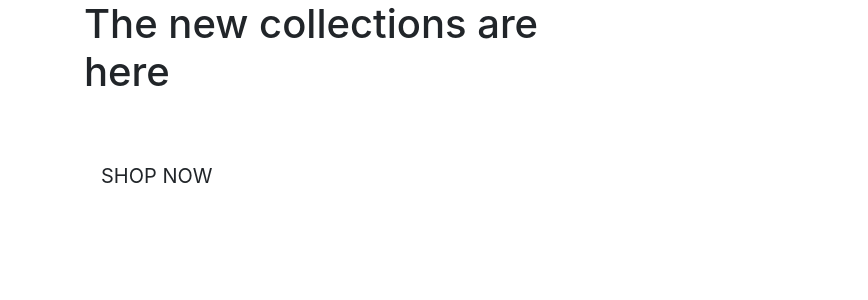
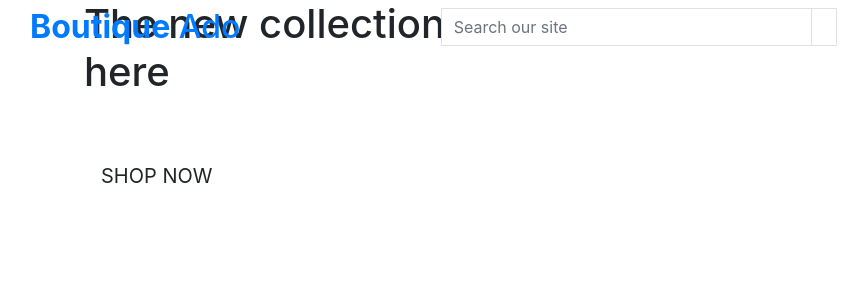
Before and after one commit to Tom-Nagy/boutique-ado, a Django app: page / in a window 1280 px wide. Shown: the top 300 px of the page, without its empty margins (1-869 px from the left). Run offline with Django 3.2, Linux system fonts and the light colour scheme; some libraries are stand-ins or nearby versions.

Commit message:
Add header in base template

```diff
--- a/templates/base.html
+++ b/templates/base.html
@@ -2,6 +2,7 @@
 
 <!doctype html>
 <html lang="en">
+
 <head>
 
   {% block meta %}
@@ -14,17 +15,24 @@
   {% endblock %}
 
   {% block corecss %}
-        <link rel="stylesheet" href="https://stackpath.bootstrapcdn.com/bootstrap/4.4.1/css/bootstrap.min.css" integrity="sha384-Vkoo8x4CGsO3+Hhxv8T/Q5PaXtkKtu6ug5TOeNV6gBiFeWPGFN9MuhOf23Q9Ifjh" crossorigin="anonymous">
+    <link rel="stylesheet" href="https://stackpath.bootstrapcdn.com/bootstrap/4.4.1/css/bootstrap.min.css"
+      integrity="sha384-Vkoo8x4CGsO3+Hhxv8T/Q5PaXtkKtu6ug5TOeNV6gBiFeWPGFN9MuhOf23Q9Ifjh" crossorigin="anonymous">
   {% endblock %}
 
   {% block extra_css %}
   {% endblock %}
 
   {% block corejs %}
-        <!-- Put the script at the top but we might want to change that ;) !!!!!!!!!!!!!!!!!!!! -->
-        <script src="https://code.jquery.com/jquery-3.4.1.slim.min.js" integrity="sha384-J6qa4849blE2+poT4WnyKhv5vZF5SrPo0iEjwBvKU7imGFAV0wwj1yYfoRSJoZ+n" crossorigin="anonymous"></script>
-        <script src="https://cdn.jsdelivr.net/npm/popper.js@1.16.0/dist/umd/popper.min.js" integrity="sha384-Q6E9RHvbIyZFJoft+2mJbHaEWldlvI9IOYy5n3zV9zzTtmI3UksdQRVvoxMfooAo" crossorigin="anonymous"></script>
-        <script src="https://stackpath.bootstrapcdn.com/bootstrap/4.4.1/js/bootstrap.min.js" integrity="sha384-wfSDF2E50Y2D1uUdj0O3uMBJnjuUD4Ih7YwaYd1iqfktj0Uod8GCExl3Og8ifwB6" crossorigin="anonymous"></script>
+    <!-- Put the script at the top but we might want to change that ??? ;) !!!!!!!!!!!!!!!!!!!! -->
+    <script src="https://code.jquery.com/jquery-3.4.1.slim.min.js"
+      integrity="sha384-J6qa4849blE2+poT4WnyKhv5vZF5SrPo0iEjwBvKU7imGFAV0wwj1yYfoRSJoZ+n" crossorigin="anonymous">
+    </script>
+    <script src="https://cdn.jsdelivr.net/npm/popper.js@1.16.0/dist/umd/popper.min.js"
+      integrity="sha384-Q6E9RHvbIyZFJoft+2mJbHaEWldlvI9IOYy5n3zV9zzTtmI3UksdQRVvoxMfooAo" crossorigin="anonymous">
+    </script>
+    <script src="https://stackpath.bootstrapcdn.com/bootstrap/4.4.1/js/bootstrap.min.js"
+      integrity="sha384-wfSDF2E50Y2D1uUdj0O3uMBJnjuUD4Ih7YwaYd1iqfktj0Uod8GCExl3Og8ifwB6" crossorigin="anonymous">
+    </script>
   {% endblock %}
 
   {% block extra_js %}
@@ -32,8 +40,46 @@
 
   <title>Boutique Ado {% block extra_title%}{% endblock %}</title>
 </head>
+
 <body>
-        <header class="container-fluid fixed-top"></header>
+  <header class="container-fluid fixed-top">
+    <div class="row">
+
+      <!-- logo -->
+      <div class="col-12 col-lg-4 my-auto py-1 py-lg-0 text-center text-lg-left">
+        <a href="{% url 'home' %}" class="nav-link main-logo-link">
+          <h2 class="logo-font text-black my-0">
+            <strong>Boutique</strong> Ado
+          </h2>
+        </a>
+      </div>
+
+      <!-- search bar -->
+      <div class="col-12 col-lg-4 my-auto py-1 py-lg-0">
+        <form method="GET" action="#">
+          <div class="input-group w100">
+            <input type="text" name="q" placeholder="Search our site" class="form-control border border-black rounded-0">
+            <div class="input-group-append">
+              <button class="form-control btn btn-black border border-black rounded-0" type="submit">
+                <span class="icon">
+                  <i class="fas fa-search"></i>
+                </span>
+              </button>
+            </div>
+          </div>
+        </form>
+      </div>
+
+      <!-- account and shopping bag links -->
+      <div class="col-12 col-lg-4 my-auto py-1 py-lg-0">
+        <ul class="list-inline list-unstyled text-center text-lg-right my-0">
+          <li class="list-inline-item dropdown"></li>
+          <li class="list-inline-item"></li>
+        </ul>
+      </div>
+
+    </div>
+  </header>
 
   {% if messages %}
   <div class="message-container"></div>
@@ -49,4 +95,5 @@
   {% endblock %}
 
 </body>
+
 </html>
```
Lines whose indentation alone changed are shown as unchanged.
